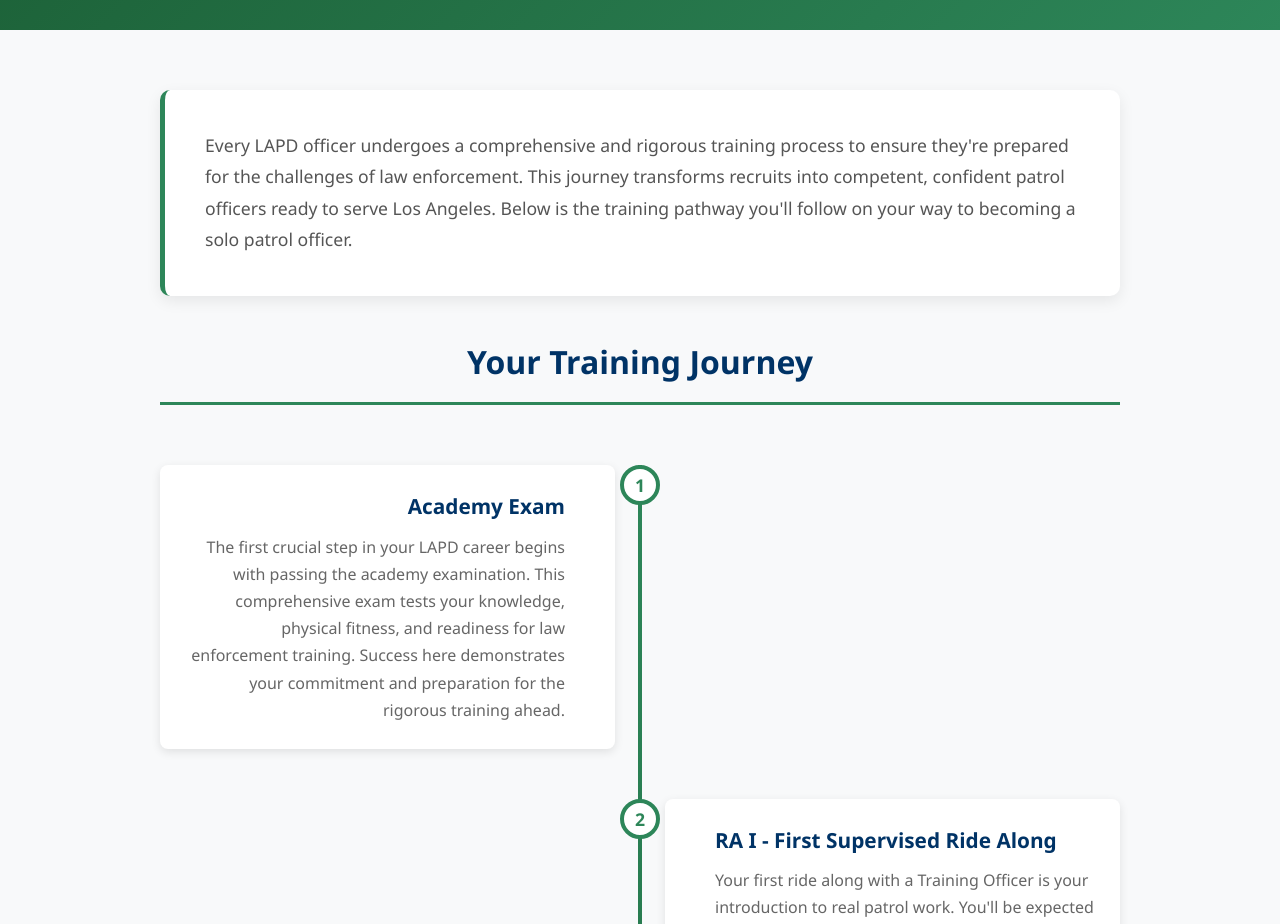
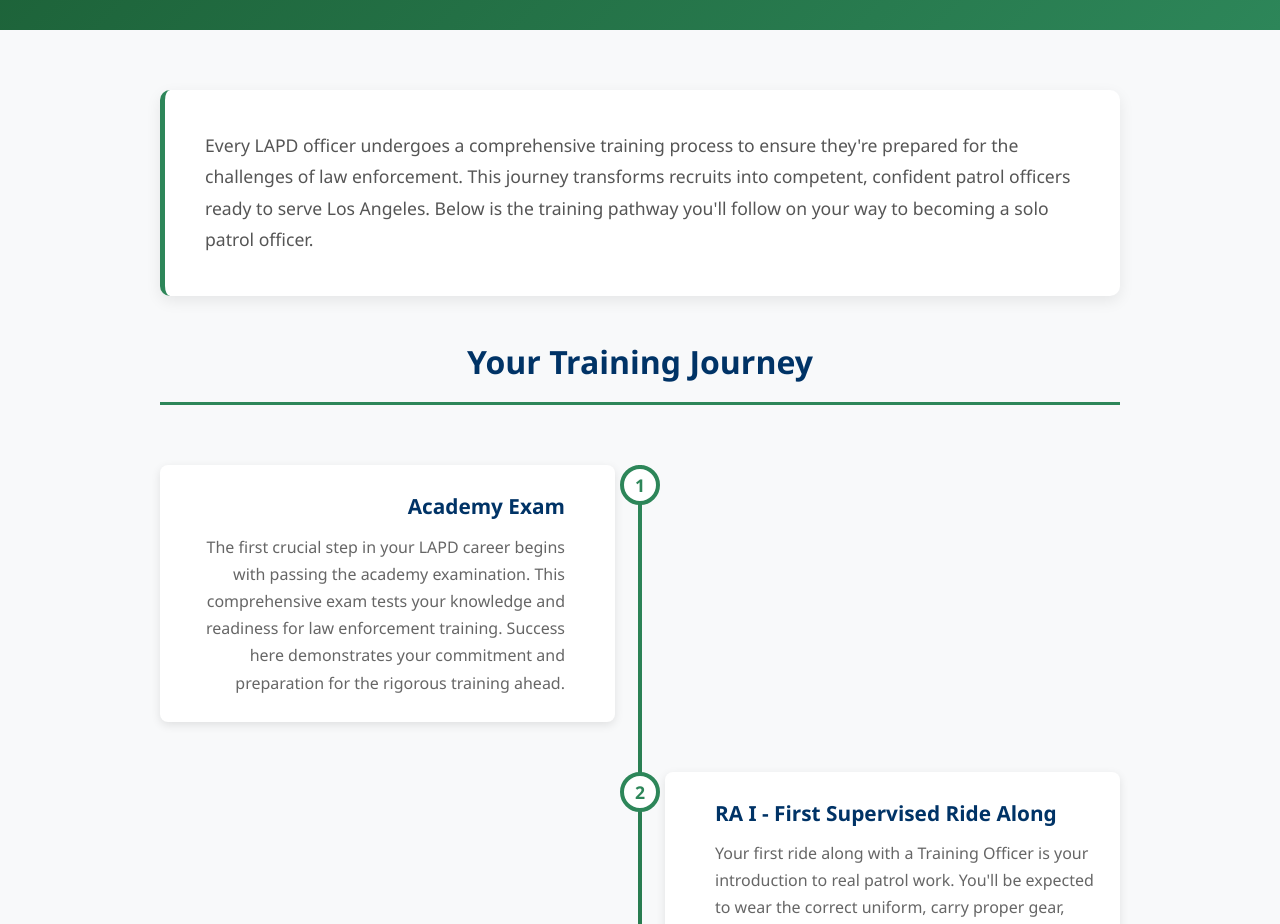
Before and after one commit to Alavrez11052/scrp.join.lapd, a plain HTML site: page training.html in a window 1280 px wide. Shown: the part 380-1304 px from the top of the page. Drawn offline with Linux system fonts and the light colour scheme.

Commit message:
Simplify academy exam description in training.html
Removed redundant mention of physical fitness from the academy exam description.

```diff
--- a/training.html
+++ b/training.html
@@ -339,7 +339,7 @@
 
     <div class="content">
         <div class="intro">
-            <p>Every LAPD officer undergoes a comprehensive and rigorous training process to ensure they're prepared for the challenges of law enforcement. This journey transforms recruits into competent, confident patrol officers ready to serve Los Angeles. Below is the training pathway you'll follow on your way to becoming a solo patrol officer.</p>
+            <p>Every LAPD officer undergoes a comprehensive training process to ensure they're prepared for the challenges of law enforcement. This journey transforms recruits into competent, confident patrol officers ready to serve Los Angeles. Below is the training pathway you'll follow on your way to becoming a solo patrol officer.</p>
         </div>
 
         <h2 class="section-title">Your Training Journey</h2>
@@ -349,7 +349,7 @@
                 <div class="timeline-dot">1</div>
                 <div class="timeline-content">
                     <h3>Academy Exam</h3>
-                    <p>The first crucial step in your LAPD career begins with passing the academy examination. This comprehensive exam tests your knowledge, physical fitness, and readiness for law enforcement training. Success here demonstrates your commitment and preparation for the rigorous training ahead.</p>
+                    <p>The first crucial step in your LAPD career begins with passing the academy examination. This comprehensive exam tests your knowledge and readiness for law enforcement training. Success here demonstrates your commitment and preparation for the rigorous training ahead.</p>
                 </div>
             </div>
 
```
